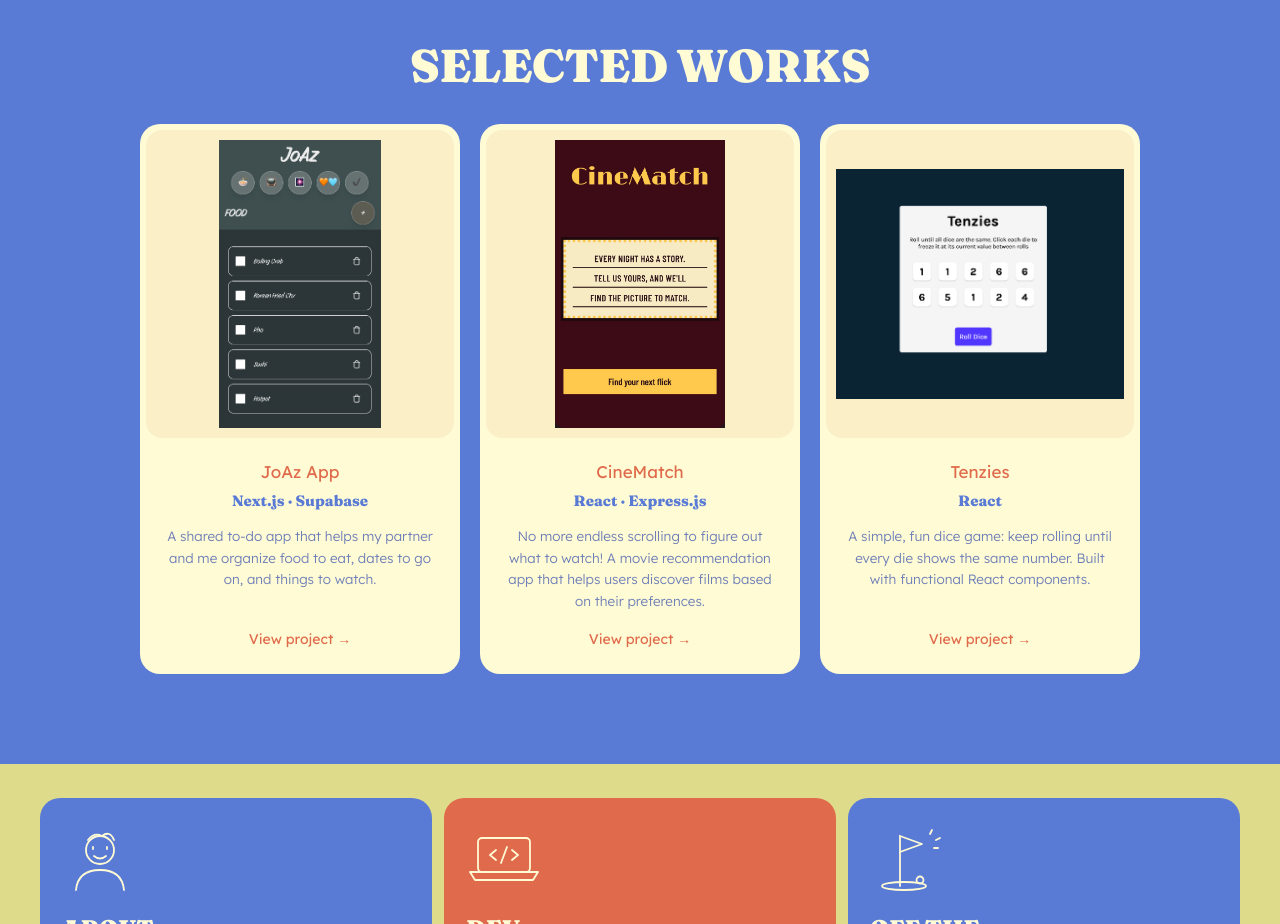
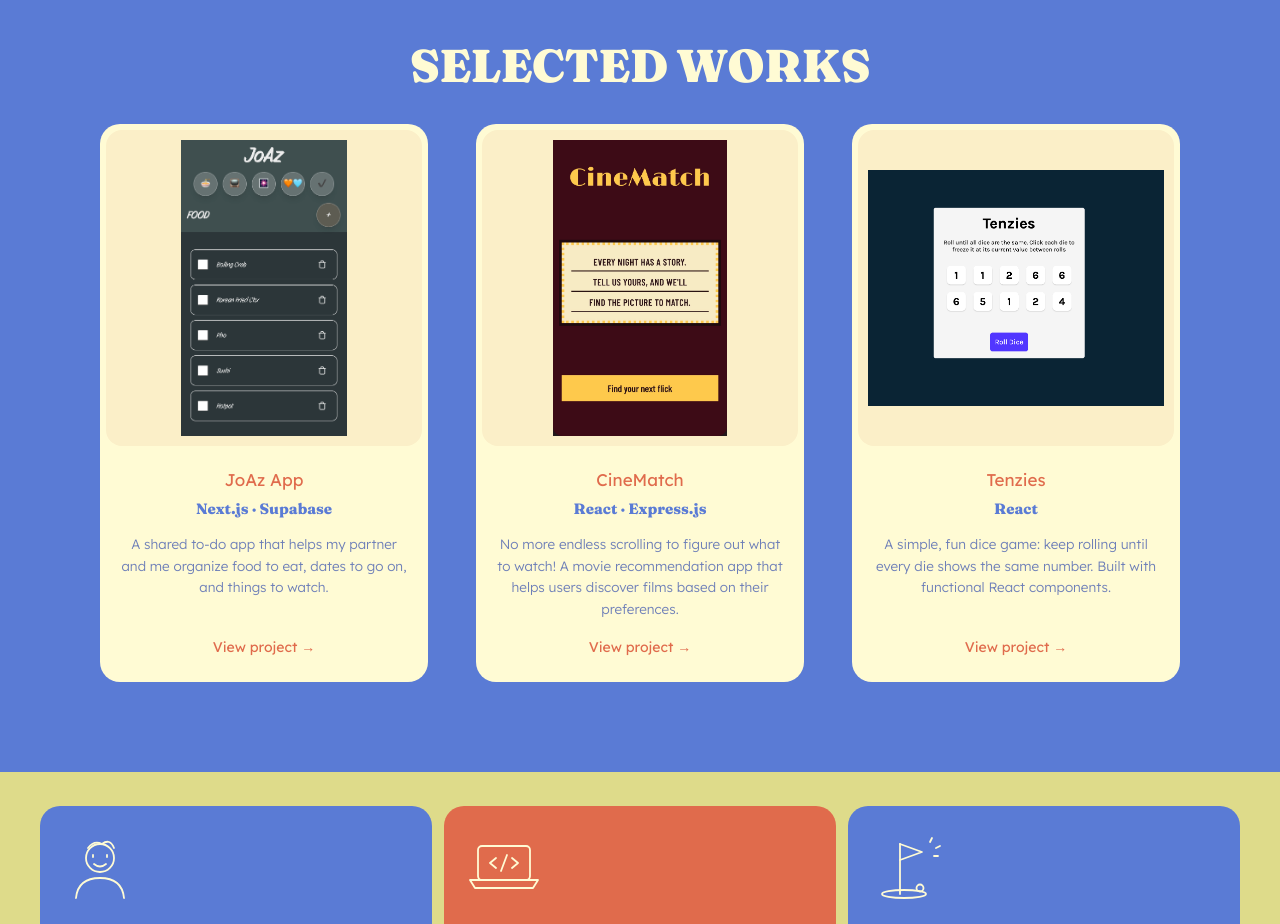
Before and after one commit to chunowitzki/portfolio, a website built with Vite: page index.html in a window 1280 px wide. Shown: the part 820-1744 px from the top of the page. Built offline with nearby package versions, Linux system fonts and the light colour scheme; a web font is replaced by a local one.

Commit message:
style changes to portfolio

```diff
--- a/css/style.css
+++ b/css/style.css
@@ -114,8 +114,8 @@ nav.scrolled { border-bottom-color: var(--blue); }
 .works-grid {
   display: grid;
   grid-template-columns: repeat(3, 1fr);
-  gap: 20px;
-  max-width: 1000px; margin: 0 auto;
+  gap: clamp(20px, 4vw, 48px);
+  max-width: 1080px; margin: 0 auto;
 }
 .work-card {
   background: var(--cream);
```
Also changed, not shown: .claude/launch.json (added), 2 other files.
